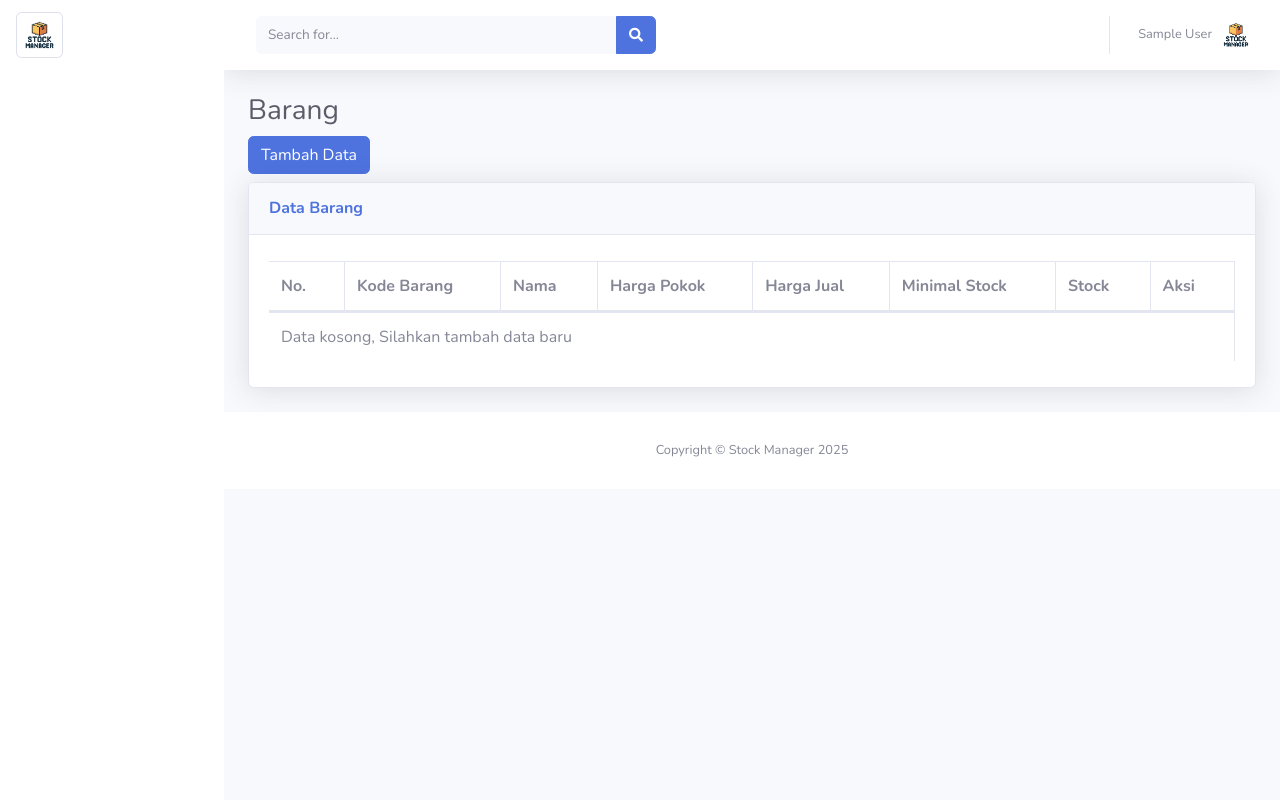
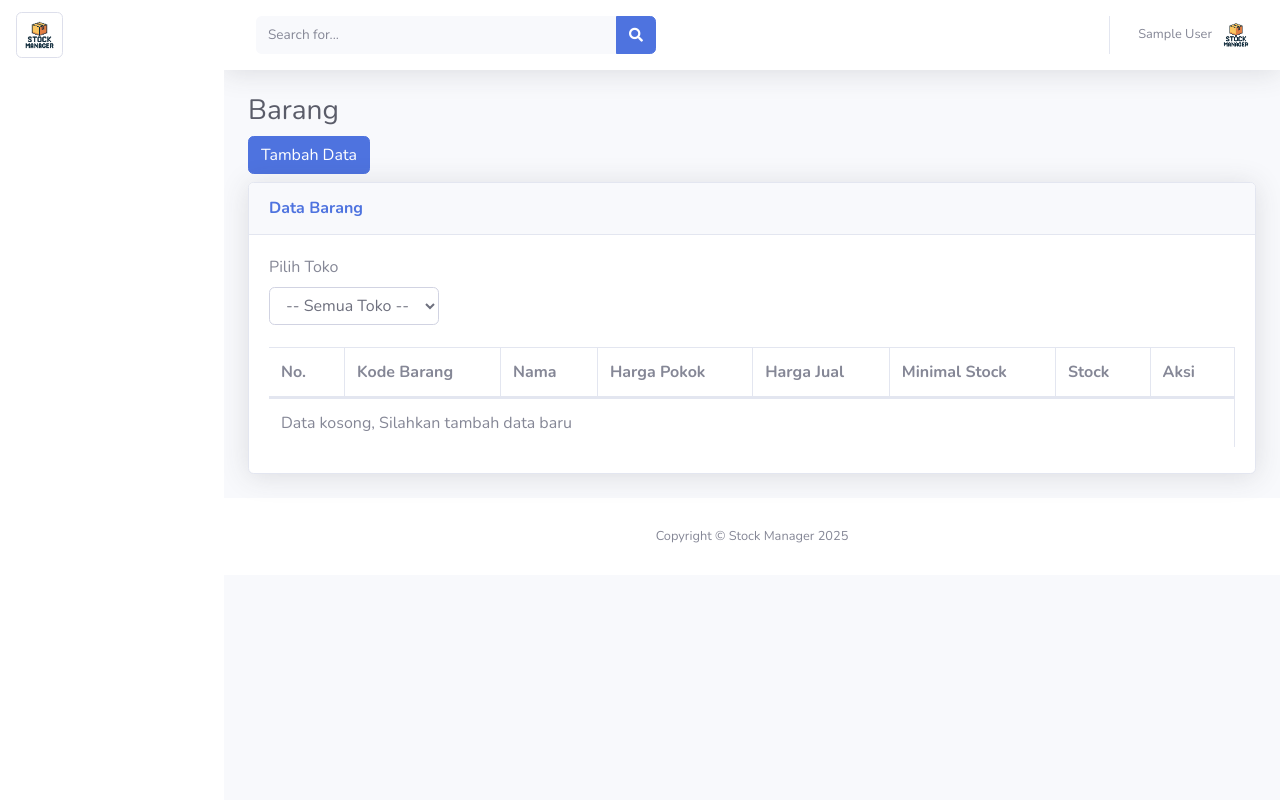
Before and after one commit to AdhaNoer4/stock-barang, a PHP site: page /app/admin/data_barang/barang.php in a window 1280 px wide. Run offline with PHP 8.4, Linux system fonts and the light colour scheme; the visitor is signed in with stand-in values (Sample User, id 1); data that the repository does not hold is empty; some libraries are stand-ins or nearby versions.

Commit message:
Update: Data Barang Admin

```diff
--- a/app/admin/data_barang/barang.php
+++ b/app/admin/data_barang/barang.php
@@ -9,11 +9,18 @@ $judul = "Data Barang";
 include('../layouts/header.php');
 require_once('../../../config.php');
 
+$tokoResult = mysqli_query($conn, "SELECT id_toko, nama_toko FROM toko");
+$id_toko_terpilih = isset($_GET['id_toko']) ? intval($_GET['id_toko']) : null;
 
+$query = "SELECT barang.id_barang, barang.kode_barang, barang.nama_barang, barang.harga_pokok, barang.harga_jual, barang.minimal_stock, barang.id_toko, stock.stock
+FROM barang
+LEFT JOIN stock ON barang.id_barang = stock.id_barang";
 
-$result = mysqli_query($conn, "SELECT barang.id_barang, barang.kode_barang, barang.nama_barang, barang.harga_pokok, barang.harga_jual, barang.minimal_stock, barang.id_toko, stock.stock  FROM barang LEFT JOIN
-    stock ON barang.id_barang = stock.id_barang ");
+if ($id_toko_terpilih) {
+    $query .= " WHERE barang.id_toko = $id_toko_terpilih";
+}
 
+$result = mysqli_query($conn, $query);
 ?>
 
 
@@ -31,6 +38,21 @@ $result = mysqli_query($conn, "SELECT barang.id_barang, barang.kode_barang, bara
             <h6 class="m-0 font-weight-bold text-primary">Data Barang</h6>
         </div>
         <div class="card-body">
+            <form method="GET" class="mb-3">
+            <div class="row align-items-end">
+                <div class="col-auto">
+                    <label for="id_toko">Pilih Toko</label>
+                    <select name="id_toko" id="id_toko" class="form-control" onchange="this.form.submit()">
+                        <option value="">-- Semua Toko --</option>
+                        <?php while ($toko = mysqli_fetch_assoc($tokoResult)): ?>
+                            <option value="<?= $toko['id_toko'] ?>" <?= $id_toko_terpilih == $toko['id_toko'] ? 'selected' : '' ?>>
+                                <?= $toko['nama_toko'] ?>
+                            </option>
+                        <?php endwhile; ?>
+                    </select>
+                </div>
+            </div>
+        </form>
             <div class="table-responsive">
                 <table class="table table-bordered" id="dataTable" width="100%" cellspacing="0">
                     <thead>
```
Also changed, not shown: app/admin/data_barang/tambah_barang.php (+19 -1 lines).
